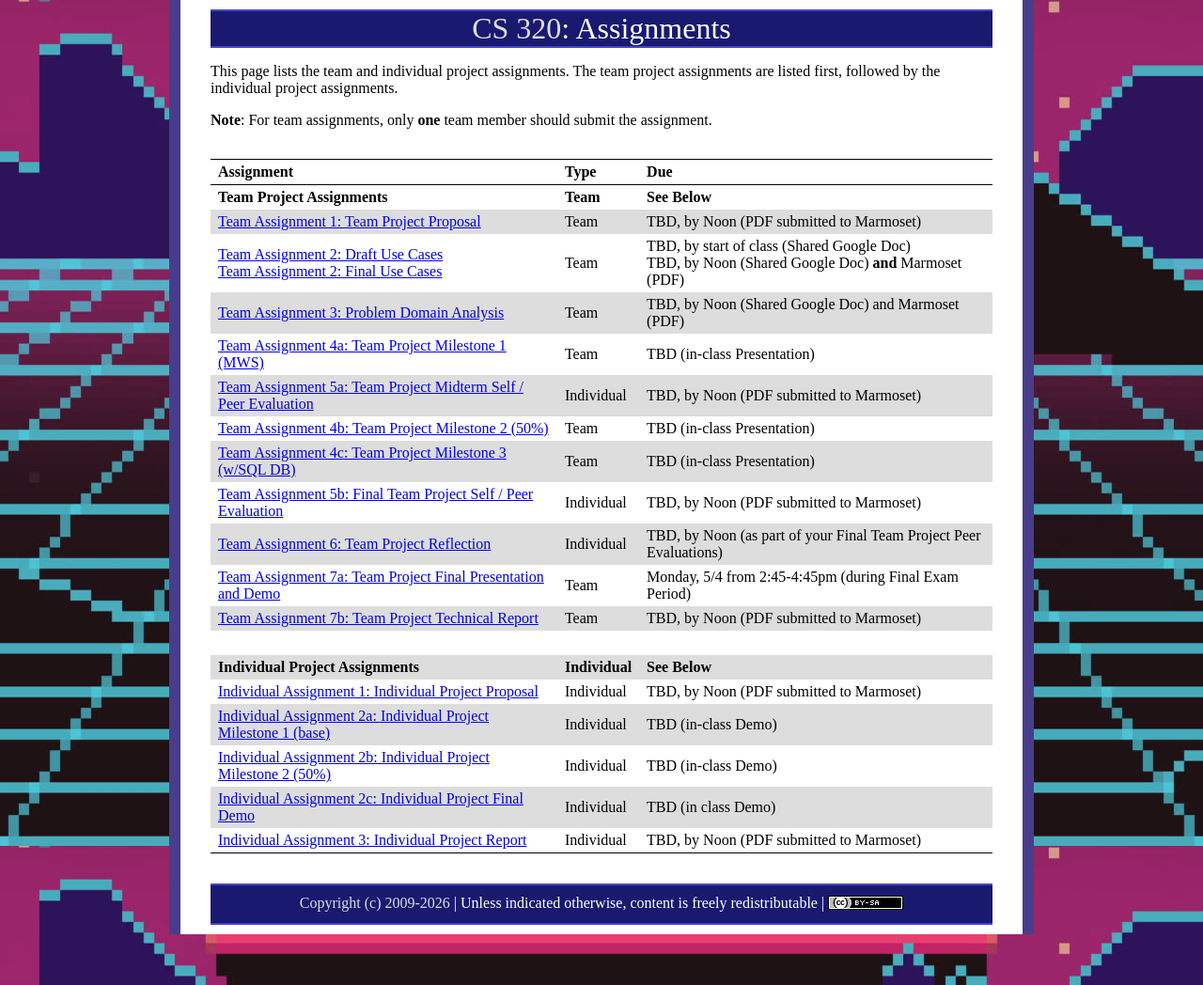
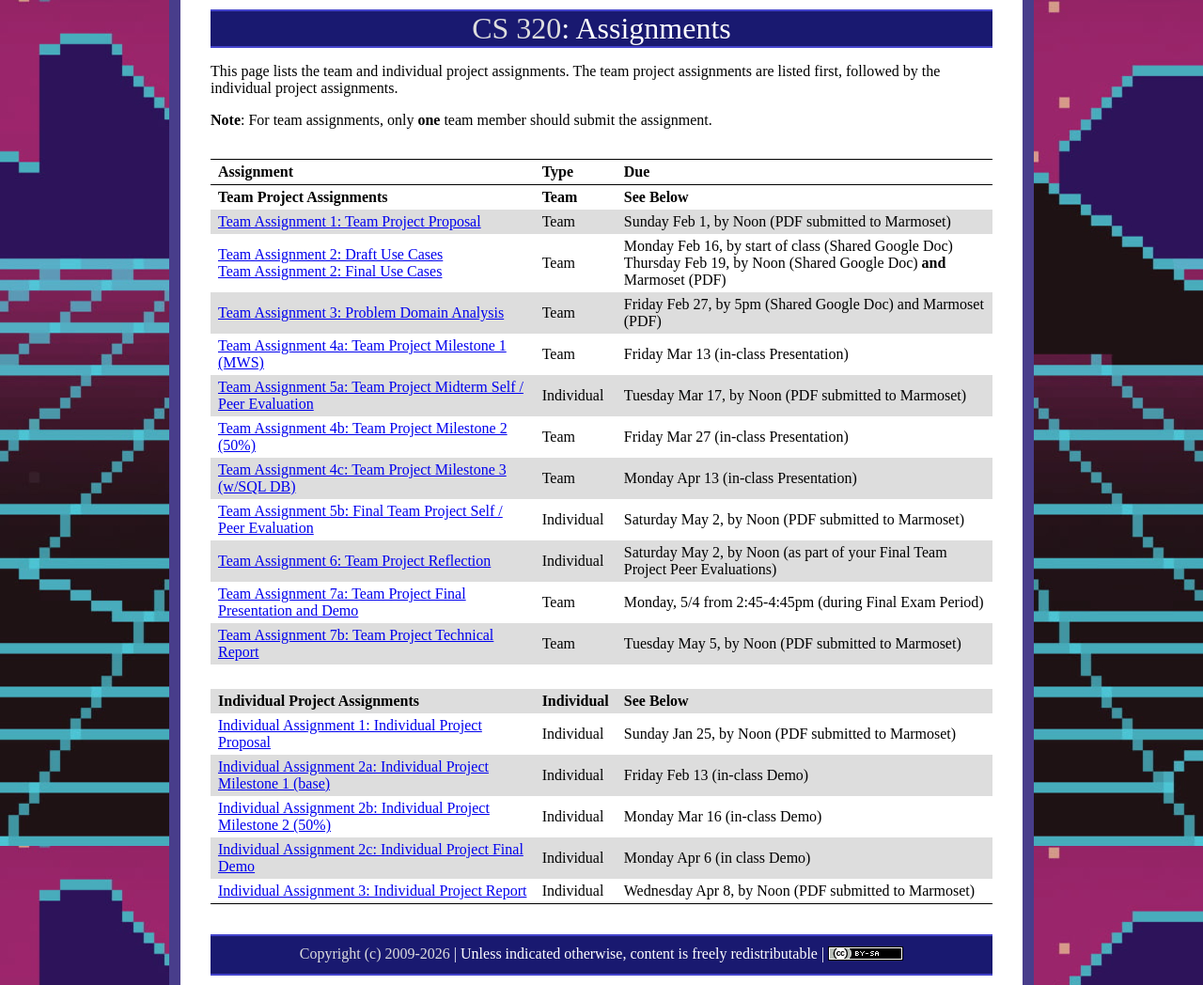
Before and after one commit to ycpcs/cs320-spring2026, a Jekyll site: the page built from assign/index.md, in a window 1280 px wide. Shown: the whole page at 94% size. Built offline with Jekyll 4.4.1, drawn with Linux system fonts in a browser that asks for light colours.

Commit message:
update assign dates
update assign dates

```diff
--- a/assign/index.md
+++ b/assign/index.md
@@ -10,21 +10,21 @@ This page lists the team and individual project assignments. The team project as
 Assignment | Type | Due
 ---------- | ---- | ---
 **Team Project Assignments** | **Team** | **See Below**
-[Team Assignment 1: Team Project Proposal](assignT01.html) | Team | TBD, by Noon (PDF submitted to Marmoset)
-[Team Assignment 2: Draft Use Cases](assignT02.html)<br>[Team Assignment 2: Final Use Cases](assignT02.html) | Team | TBD, by start of class (Shared Google Doc)<br>TBD, by Noon (Shared Google Doc) **and** Marmoset (PDF)
-[Team Assignment 3: Problem Domain Analysis](assignT03.html) | Team | TBD, by Noon (Shared Google Doc) and Marmoset (PDF)
-[Team Assignment 4a: Team Project Milestone 1 (MWS)](assignT04.html) | Team | TBD (in-class Presentation)
-[Team Assignment 5a: Team Project Midterm Self / Peer Evaluation](assignT05.html) | Individual | TBD, by Noon (PDF submitted to Marmoset)
-[Team Assignment 4b: Team Project Milestone 2 (50%)](assignT04.html) | Team | TBD (in-class Presentation)
-[Team Assignment 4c: Team Project Milestone 3 (w/SQL DB)](assignT04.html) | Team | TBD (in-class Presentation)
-[Team Assignment 5b: Final Team Project Self / Peer Evaluation](assignT05.html) | Individual | TBD, by Noon (PDF submitted to Marmoset)
-[Team Assignment 6: Team Project Reflection](assignT06.html) | Individual | TBD, by Noon (as part of your Final Team Project Peer Evaluations)
+[Team Assignment 1: Team Project Proposal](assignT01.html) | Team | Sunday Feb 1, by Noon (PDF submitted to Marmoset)
+[Team Assignment 2: Draft Use Cases](assignT02.html)<br>[Team Assignment 2: Final Use Cases](assignT02.html) | Team | Monday Feb 16, by start of class (Shared Google Doc)<br>Thursday Feb 19, by Noon (Shared Google Doc) **and** Marmoset (PDF)
+[Team Assignment 3: Problem Domain Analysis](assignT03.html) | Team | Friday Feb 27, by 5pm (Shared Google Doc) and Marmoset (PDF)
+[Team Assignment 4a: Team Project Milestone 1 (MWS)](assignT04.html) | Team | Friday Mar 13 (in-class Presentation)
+[Team Assignment 5a: Team Project Midterm Self / Peer Evaluation](assignT05.html) | Individual | Tuesday Mar 17, by Noon (PDF submitted to Marmoset)
+[Team Assignment 4b: Team Project Milestone 2 (50%)](assignT04.html) | Team | Friday Mar 27 (in-class Presentation)
+[Team Assignment 4c: Team Project Milestone 3 (w/SQL DB)](assignT04.html) | Team | Monday Apr 13 (in-class Presentation)
+[Team Assignment 5b: Final Team Project Self / Peer Evaluation](assignT05.html) | Individual | Saturday May 2, by Noon (PDF submitted to Marmoset)
+[Team Assignment 6: Team Project Reflection](assignT06.html) | Individual | Saturday May 2, by Noon (as part of your Final Team Project Peer Evaluations)
 [Team Assignment 7a: Team Project Final Presentation and Demo](assignT07.html) | Team | Monday, 5/4 from 2:45-4:45pm (during Final Exam Period)
-[Team Assignment 7b: Team Project Technical Report](assignT07.html) | Team | TBD, by Noon (PDF submitted to Marmoset)
+[Team Assignment 7b: Team Project Technical Report](assignT07.html) | Team | Tuesday May 5, by Noon (PDF submitted to Marmoset)
   | |
 **Individual Project Assignments** | **Individual** | **See Below**
-[Individual Assignment 1: Individual Project Proposal](assignI01.html) | Individual | TBD, by Noon (PDF submitted to Marmoset)
-[Individual Assignment 2a: Individual Project Milestone 1 (base)](assignI02.html) | Individual | TBD (in-class Demo)
-[Individual Assignment 2b: Individual Project Milestone 2 (50%)](assignI02.html) | Individual | TBD (in-class Demo)
-[Individual Assignment 2c: Individual Project Final Demo](assignI02.html) | Individual | TBD (in class Demo)
-[Individual Assignment 3: Individual Project Report](assignI03.html) | Individual | TBD, by Noon (PDF submitted to Marmoset)
+[Individual Assignment 1: Individual Project Proposal](assignI01.html) | Individual | Sunday Jan 25, by Noon (PDF submitted to Marmoset)
+[Individual Assignment 2a: Individual Project Milestone 1 (base)](assignI02.html) | Individual | Friday Feb 13 (in-class Demo)
+[Individual Assignment 2b: Individual Project Milestone 2 (50%)](assignI02.html) | Individual | Monday Mar 16 (in-class Demo)
+[Individual Assignment 2c: Individual Project Final Demo](assignI02.html) | Individual | Monday Apr 6 (in class Demo)
+[Individual Assignment 3: Individual Project Report](assignI03.html) | Individual | Wednesday Apr 8, by Noon (PDF submitted to Marmoset)
```
